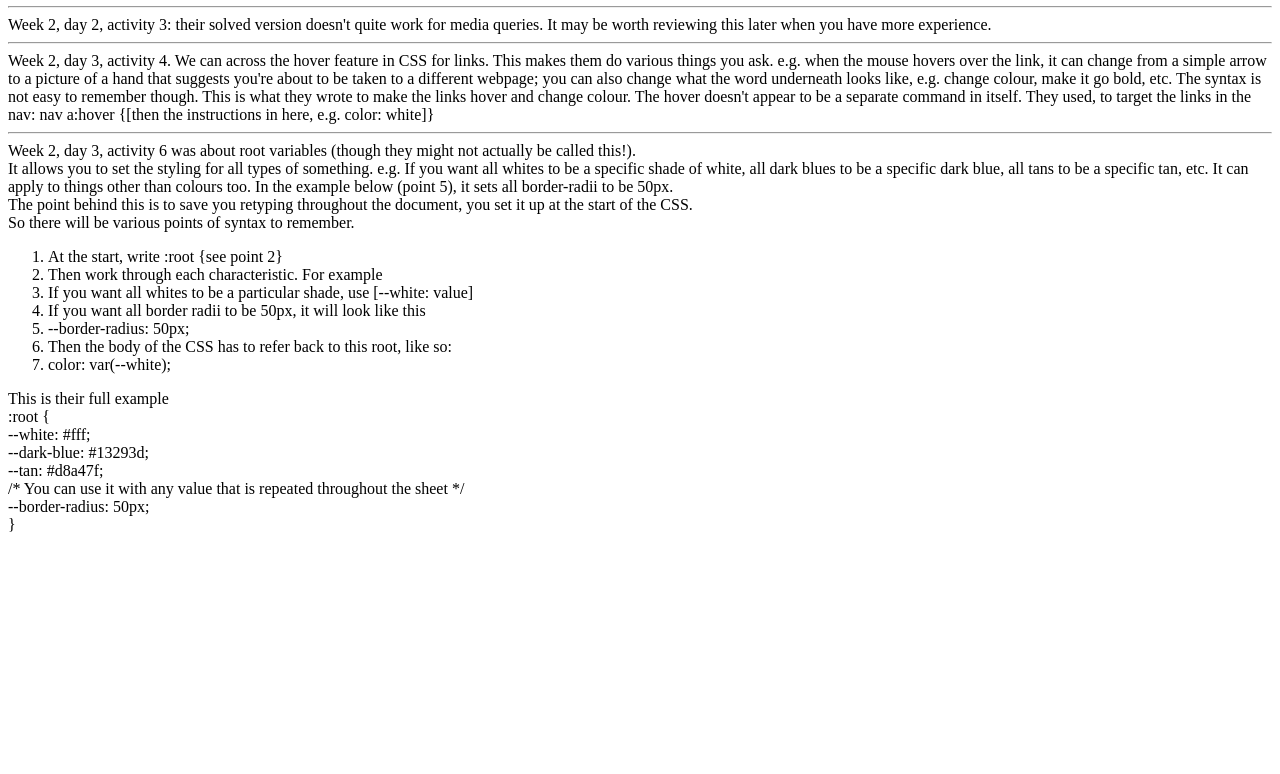
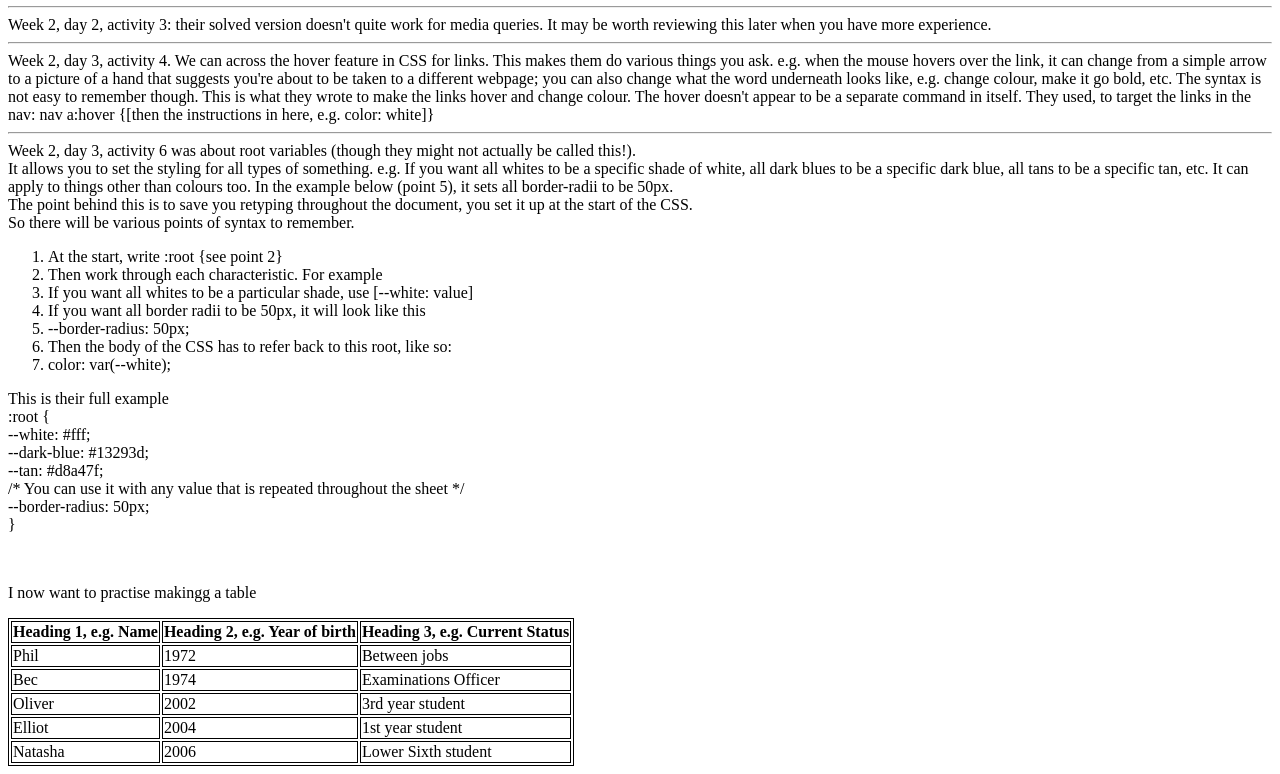
Before and after one commit to philculling/practicewebsiteweek2, a plain HTML site: page index.html in a window 1280 px wide. Shown: the part 2106-2880 px from the top of the page. Before the commit the page ends 2656 px from the top, so only its background shows below. Drawn offline with Linux system fonts and the light colour scheme.

Commit message:
add table

```diff
--- a/index.css
+++ b/index.css
@@ -79,3 +79,7 @@
   .tw {
     color: yellow;
   }
+
+table, th, td {
+  border: 1px solid black;
+}
--- a/index.html
+++ b/index.html
@@ -146,5 +146,39 @@ you set it up at the start of the CSS.
   <br>/* You can use it with any value that is repeated throughout the sheet */
   <br>--border-radius: 50px;
   <br>}</p>
+  <br>
+  <p>I now want to practise makingg a table</p>
+  <table>
+    <tr>
+      <th>Heading 1, e.g. Name</th>
+      <th>Heading 2, e.g. Year of birth</th>
+      <th>Heading 3, e.g. Current Status</th>
+    </tr>
+    <tr>
+      <td>Phil</td>
+      <td>1972</td>
+      <td>Between jobs</td>
+    </tr>
+    <tr>
+      <td>Bec</td>
+      <td>1974</td>
+      <td>Examinations Officer</td>
+    </tr>
+    <tr>
+      <td>Oliver</td>
+      <td>2002</td>
+      <td>3rd year student</td>
+    </tr>
+    <tr>
+      <td>Elliot</td>
+      <td>2004</td>
+      <td>1st year student</td>
+    </tr>
+    <tr>
+      <td>Natasha</td>
+      <td>2006</td>
+      <td>Lower Sixth student</td>
+    </tr>
+  </table>
 </body>
 </html>
```
